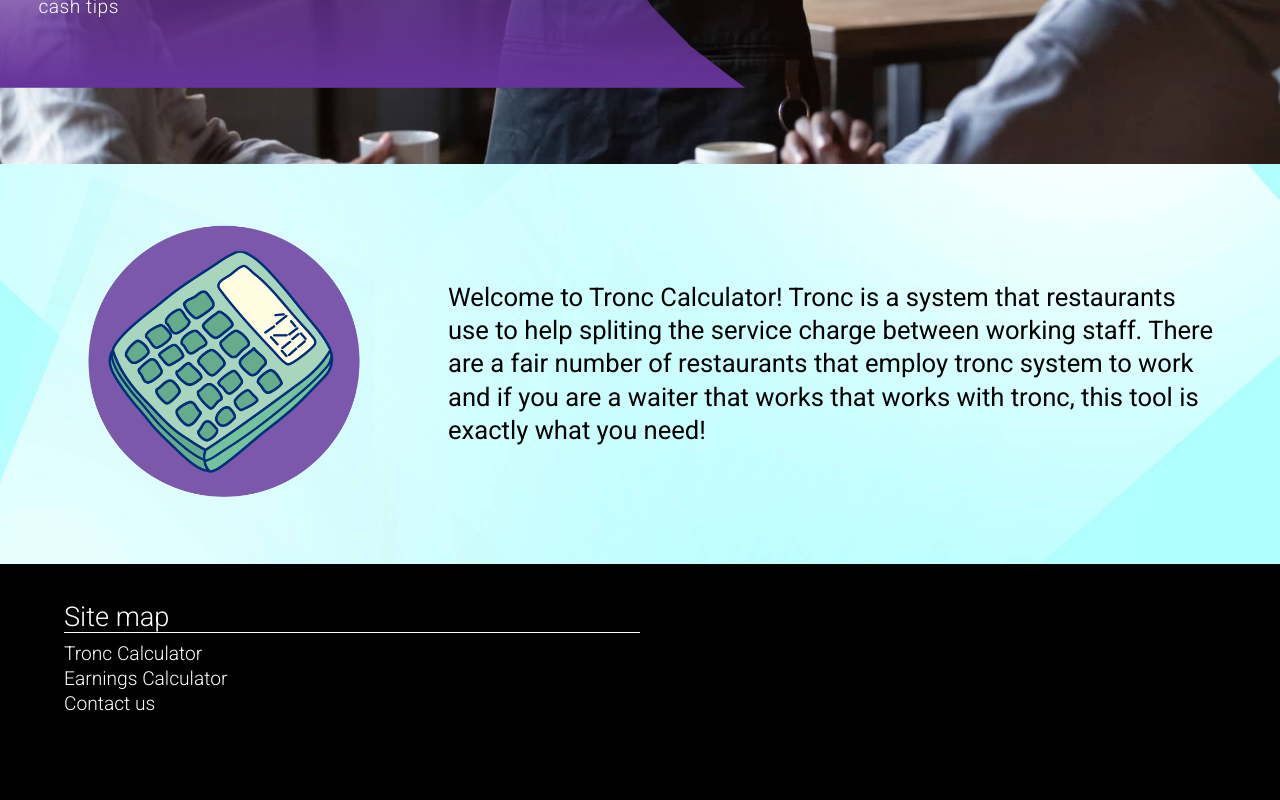
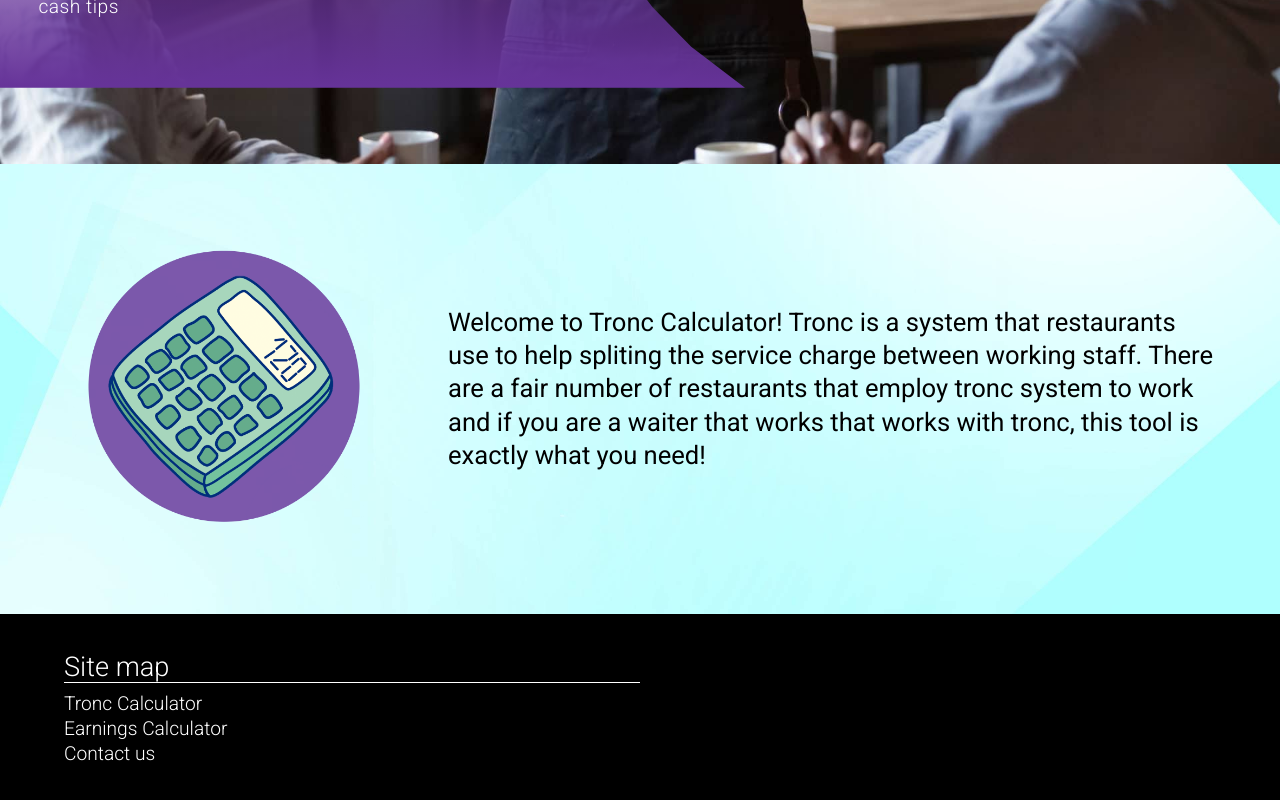
Before and after one commit to Aderex0/tronc-calculator, a React (Create React App) app: page / in a window 1280 px wide. Shown: the part 636-1436 px from the top of the page. Built offline with nearby package versions, Linux system fonts and the light colour scheme.

Commit message:
scaling on different apps

```diff
--- a/src/App.scss
+++ b/src/App.scss
@@ -334,12 +334,12 @@ header {
 
 .intro-container {
   width: 100%;
-  height: 60vh;
+  height: 45vh;
   display: flex;
-  justify-content: flex-end;
   grid-area: intro;
   flex-wrap: wrap;
   justify-content: center;
+  align-content: center;
   min-height: 400px;
   background-image: url(./images/intro-background.jpg);
   background-size: cover;
@@ -347,8 +347,13 @@ header {
 
   @include mediaQuery(600px) {
     justify-content: center;
+    height: 30vh;
+    min-height: 300px;
+  }
+
+  @include mediaQuery(1025px) {
     height: 50vh;
-    min-height: 300px;
+    min-height: 450px;
   }
 }
 
@@ -414,7 +419,7 @@ header {
       :nth-child(1) {
         margin: 0;
         margin-top: 7%;
-        margin-bottom: 10%;
+        margin-bottom: 4%;
         color: white;
         font-weight: 200;
         font-size: 1.3em;
```
